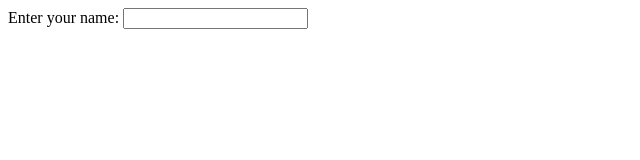
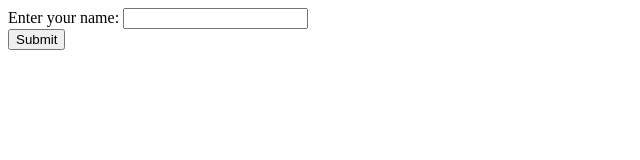
Before and after one commit to panneerselvam999/React-tutorial, a React (Create React App) app in the folder app/: page / in a window 1280 px wide. Shown: the top 160 px of the page, without its empty margins (0-640 px from the left). Built offline with nearby package versions, Linux system fonts and the light colour scheme.

Commit message:
form submit

```diff
--- a/app/src/Component/Form.js
+++ b/app/src/Component/Form.js
@@ -2,17 +2,25 @@ import { useState } from "react";
 
 function Form() {
     const [name, setName] = useState("");
-    console.log("current State : ", name)
     function oChange(e) {
         setName(
             e.target.value
         )
     }
+
+    function handleSubmit(e) {
+        e.preventDefault()
+            console.log("form submit successfully")
+        console.log("current State : ", name)
+    }
+
     return (
         <>
-            <form action="">
+            <form onSubmit={handleSubmit}>
                 {/* <label htmlFor="">Enter your name: <input type="text" onChange={(e) => { setName(e.target.value) }} /></label> */}
                 <label htmlFor="">Enter your name: <input type="text" onChange={oChange} /></label>
+                <br />
+                <input type="submit" />
             </form>
         </>
     )
```
